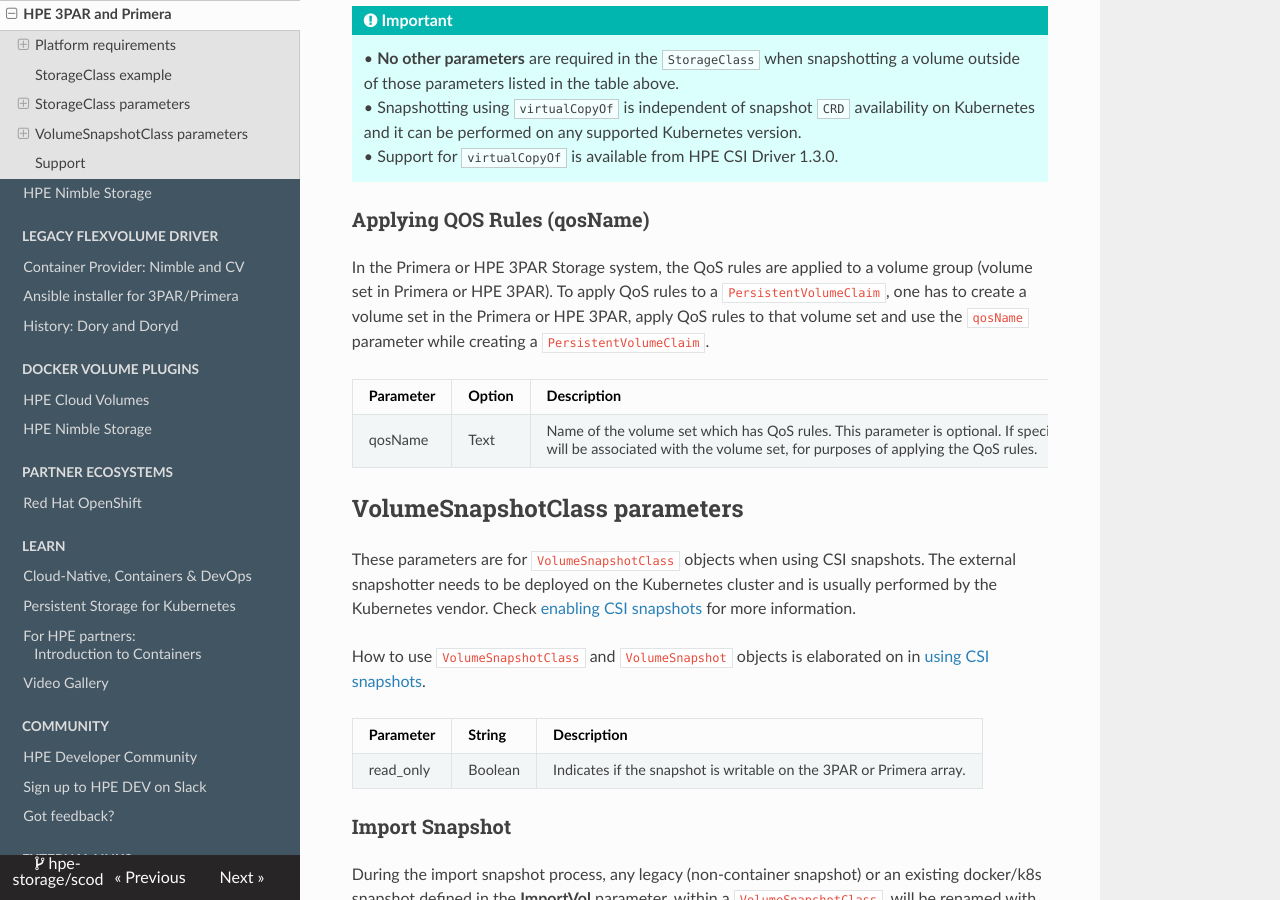
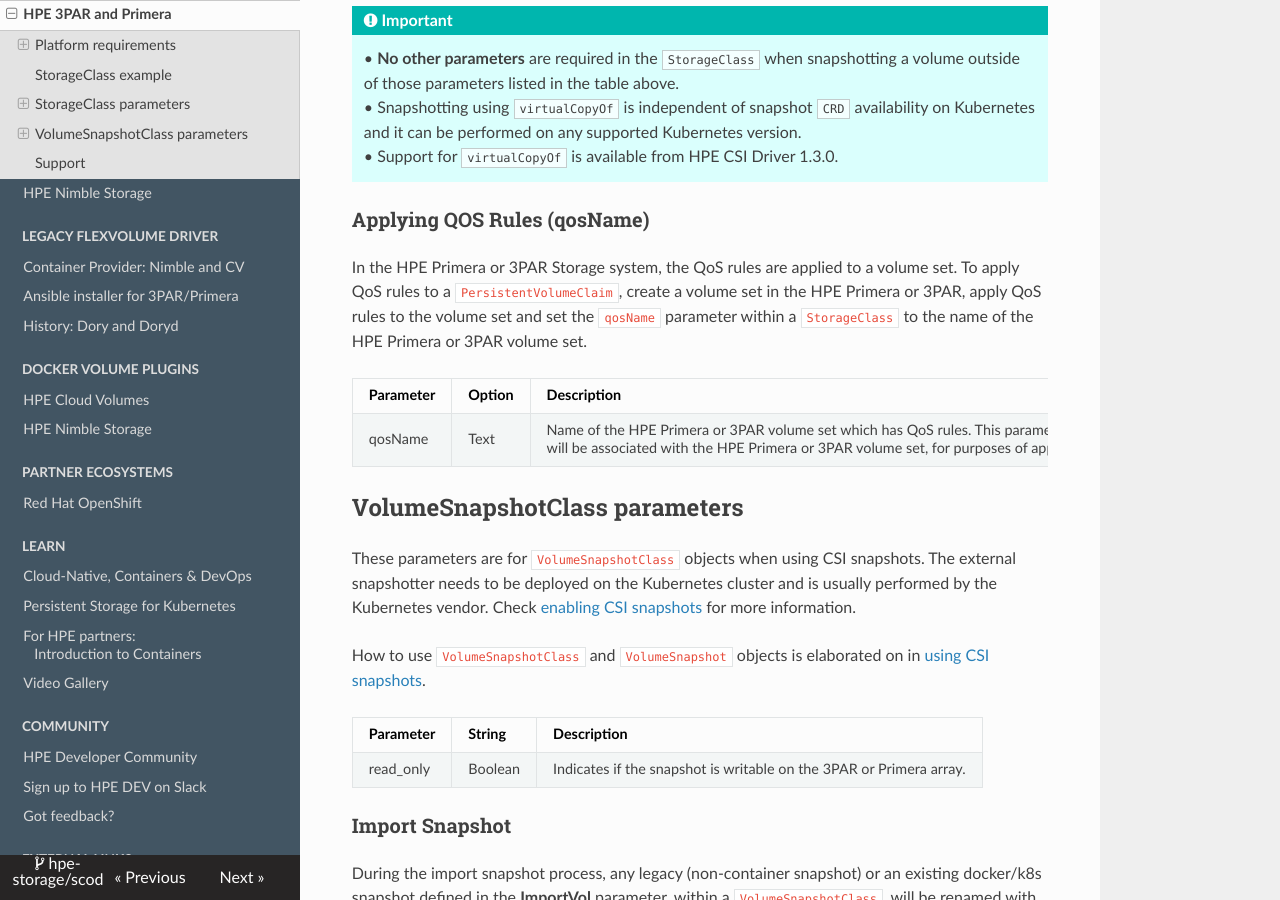
Before and after one commit to hpe-storage/scod, an MkDocs documentation site: the page built from docs/container_storage_provider/hpe_3par_primera/index.md, in a window 1280 px wide and 900 px high, scrolled down 5699 px. Built offline with MkDocs 1.6.1, drawn with Linux system fonts in a browser that asks for light colours; nearby versions of some CDN libraries; some of the changed text lies outside the part shown.

Commit message:
Addressed QoS related comments

```diff
--- a/docs/container_storage_provider/hpe_3par_primera/index.md
+++ b/docs/container_storage_provider/hpe_3par_primera/index.md
@@ -153,7 +153,7 @@
 | Parameter          | Option  | Description |
 | ------------------ | ------- | ----------- |
 | accessProtocol     | fc or iscsi  | The access protocol to use when accessing the persistent volume. |
-| importVol          | Text    | The name of the 3PAR or Primera volume to import. |
+| importVol          | Text    | The name of the HPE Primera or 3PAR volume to import. |
 
 !!! important
     • **No other parameters** are required in the `StorageClass` when importing a volume outside of those parameters listed in the table above.<br />
@@ -161,12 +161,12 @@
 
 ### Cloning parameters
 
-Cloning supports two modes of cloning. Either use `cloneOf` and reference a `PersistentVolumeClaim` in the current namespace to clone or use `importVolAsClone` and reference a Primera or HPE 3PAR volume name to clone and import to Kubernetes.
+Cloning supports two modes of cloning. Either use `cloneOf` and reference a `PersistentVolumeClaim` in the current namespace to clone or use `importVolAsClone` and reference a HPE Primera or 3PAR volume name to clone and import to Kubernetes.
 
 | Parameter        | Option  | Description |
 | ---------------- | ------- | ----------- |
 | cloneOf          | Text    | The name of the `PersistentVolumeClaim` to be cloned. `cloneOf` and `importVolAsClone` are mutually exclusive. |
-| importVolAsClone | Text    | The name of the Primera or HPE 3PAR volume to clone and import. `importVolAsClone` and `cloneOf` are mutually exclusive. |
+| importVolAsClone | Text    | The name of the HPE Primera or 3PAR volume to clone and import. `importVolAsClone` and `cloneOf` are mutually exclusive. |
 | accessProtocol     | fc or iscsi  | The access protocol to use when accessing the persistent volume. |
 
 !!! important
@@ -188,11 +188,11 @@
     • Support for `virtualCopyOf` is available from HPE CSI Driver 1.3.0.
 
 ### Applying QOS Rules (qosName)
-In the Primera or HPE 3PAR Storage system, the QoS rules are applied to a volume group (volume set in Primera or HPE 3PAR). To apply QoS rules to a `PersistentVolumeClaim`, one has to create a volume set in the Primera or HPE 3PAR, apply QoS rules to that volume set and use the `qosName` parameter while creating a `PersistentVolumeClaim`.
+In the HPE Primera or 3PAR Storage system, the QoS rules are applied to a volume set. To apply QoS rules to a `PersistentVolumeClaim`, create a volume set in the HPE Primera or 3PAR, apply QoS rules to the volume set and set the `qosName` parameter within a `StorageClass` to the name of the HPE Primera or 3PAR volume set.
 
 | Parameter          | Option  | Description |
 | ------------------ | ------- | ----------- |
-| qosName      | Text         | Name of the volume set which has QoS rules. This parameter is optional. If specified, the `PersistentVolumeClaim` will be associated with the volume set, for purposes of applying the QoS rules. |
+| qosName      | Text         | Name of the HPE Primera or 3PAR volume set which has QoS rules. This parameter is optional. If specified, the `PersistentVolumeClaim` will be associated with the HPE Primera or 3PAR volume set, for purposes of applying the QoS rules. |
 
 
 ## VolumeSnapshotClass parameters
```
